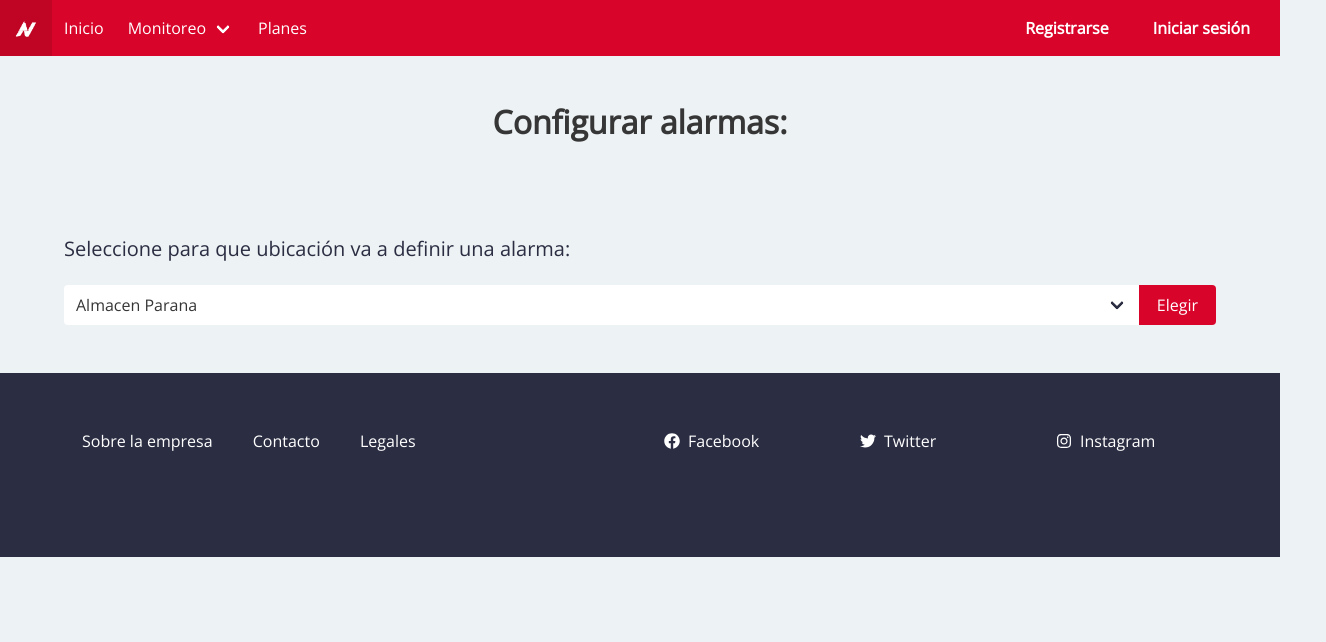
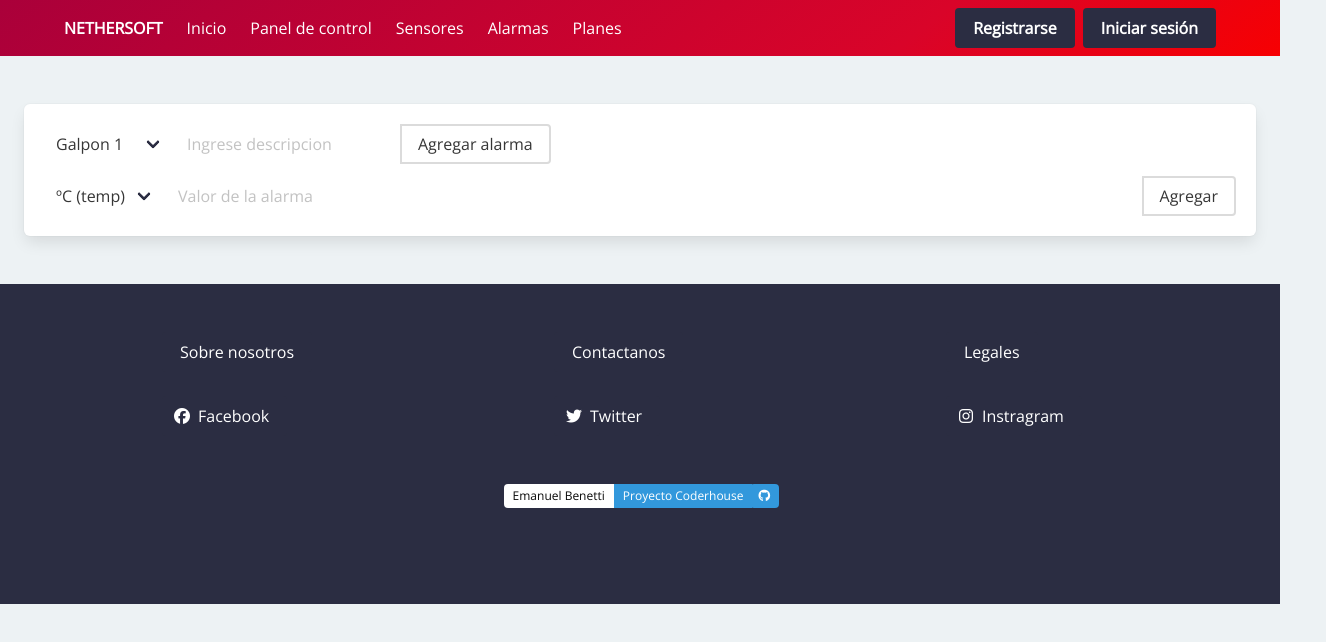
Before and after one commit to emabenetti/Nethersoft-Site, a website: page sitios/alarms.html in a window 1280 px wide. Shown: the whole page, 1326 px wide, since content can reach past the window. Drawn offline with nearby package versions, Linux system fonts and the light colour scheme.

Commit message:
Comenzado trabajo en la pagina de alarma

```diff
--- a/sitios/alarms.html
+++ b/sitios/alarms.html
@@ -1,152 +1,171 @@
 <!DOCTYPE html>
-<html lang="en">
+<html>
 
 <head>
   <meta charset="utf-8">
   <meta http-equiv="X-UA-Compatible" content="IE=edge">
   <meta name="viewport" content="width=device-width, initial-scale=1">
-  <title>Alarmas | Nethersoft</title>
+  <title>Nethersoft | Alarmas</title>
+  <link rel="shortcut icon" href="media/nethersoft.png" type="image/x-icon">
+  <!-- font-awesome cdn -->
+  <script src="https://kit.fontawesome.com/08342775aa.js" crossorigin="anonymous"></script>
   <link rel="stylesheet" href="../css/mystyles.css">
-
 </head>
 
 <body>
-
-  <!-- font-awesome cdn -->
-  <script src='https://cdnjs.cloudflare.com/ajax/libs/font-awesome/5.12.0-2/js/all.min.js'>
-  </script>
-
-
-  <!-- Barra de navegacion. Le agrego "is-primary" para que use el color que defini en el sass como primario
-    El icono de la marca deberia llevar a la web corporativa de la empresa, pero como no es una empresa real te lleva a un rickroll -->
-  <nav class="navbar is-primary" role="navigation" aria-label="main navigation">
+  <section class="hero is-primary is-medium is-bold">
+    <div class="hero-head">
+      <nav class="navbar is-link" role="navigation" aria-label="main navigation">
+        <div class="container">
           <div class="navbar-brand">
-      <a class="navbar-item" href="https://www.youtube.com/watch?v=dQw4w9WgXcQ">
-        <img src="../media/nethersoft.png" width="auto" height="auto">
+            <a class="navbar-item is-boxed" href="../index.html">
+              <strong>NETHERSOFT</strong>
             </a>
-
-      <a role="button" class="navbar-burger" aria-label="menu" aria-expanded="false" data-target="navbarBasicExample">
+            <span class="navbar-burger burger" data-target="navbarMenu">
               <span aria-hidden="true"></span>
               <span aria-hidden="true"></span>
               <span aria-hidden="true"></span>
-      </a>
+            </span>
           </div>
-
-    <div id="navbarBasicExample" class="navbar-menu">
+          <div id="navbarMenu" class="navbar-menu">
             <div class="navbar-start">
-        <a class="navbar-item" href="#">
+              <a class="navbar-item" href="../index.html">
                 Inicio
               </a>
-
-        <div class="navbar-item has-dropdown is-hoverable">
-          <a class="navbar-link">
-            Monitoreo
-          </a>
-          <div class="navbar-dropdown">
               <a class="navbar-item" href="dashboard.html">
-              Vista general
-            </a>
-            <hr class="navbar-divider">
-            <a class="navbar-item" href="alarms.html">
-              Alarmas
+                Panel de control
               </a>
               <a class="navbar-item" href="sensores.html">
                 Sensores
               </a>
-          </div>
-        </div>
-
+              <a class="navbar-item" href="#">
+                Alarmas
+              </a>
               <a class="navbar-item" href="planes.html">
                 Planes
               </a>
             </div>
-
             <div class="navbar-end">
               <div class="navbar-item">
                 <div class="buttons">
-            <a class="button is-primary" href="register.html">
+                  <a class="button is-link" href="register.html">
                     <strong>Registrarse</strong>
                   </a>
-            <a class="button is-primary" href="login.html">
+                  <a class="button is-link" href="#">
                     <strong>Iniciar sesión</strong>
                   </a>
                 </div>
               </div>
             </div>
           </div>
+        </div>
       </nav>
+    </div>
+  </section>
+  <div class="section">
+    <div class="box">
+      <div class="field has-addons">
+        <p class="control">
+          <span class="select">
+            <select>
+              <option>Galpon 1</option>
+              <option>Galpon 2</option>
+              <option>Galpon 3</option>
+              <option>Galpon 4</option>
+              <option>Silo Norte</option>
+              <option>Silo Sur</option>
+              <option>Almacen 1</option>
+            </select>
+          </span>
+        </p>
+        <p class="control">
+          <input class="input" type="text" placeholder="Ingrese descripcion">
+        </p>
+        <p class="control">
+          <a class="button">
+            Agregar alarma
+          </a>
+        </p>
+      </div>
 
-
-  <!-- El titulo es un hero banner (para que tenga el mismo color que la topnav cambiar is-dark por is-primary) -->
-  <section class="hero">
-    <div class="container">
-      <div class="hero-body">
-        <p class="title">
-          Configurar alarmas:
+      <div class="field has-addons">
+        <p class="control">
+          <span class="select">
+            <select>
+              <option>ºC (temp)</option>
+              <option>% (hum)</option>
+            </select>
+          </span>
+        </p>
+        <p class="control is-expanded">
+          <input class="input" type="text" placeholder="Valor de la alarma">
+        </p>
+        <p class="control">
+          <a class="button">
+            Agregar
+          </a>
         </p>
       </div>
     </div>
-  </section>
-
-  <section class="section">
-    <div class="container">
-      <p class="subtitle">Seleccione para que ubicación va a definir una alarma:</p>
-      <!-- has-addons hace que se pegue el field con el boton -->
-      <div class="field has-addons">
-        <!-- is-expanded  es para que el campo ocupe el resto del espacio disponible, mientras que fullwidth es para que intente ocupar el maximo espacio de su contenedor-->
-        <div class="control is-expanded">
-          <div class="select is-fullwidth">
-            <select name="lugar">
-              <option value="almacen_parana">Almacen Parana</option>
-              <option value="galpon_concordia">Galpon Concordia</option>
-              <option value="silo_norte_b">Silo Norte - Granja B</option>
-              <option value="silo_sur_b">Silo Sur - Granja B</option>
-              <option value="deposito_bsas">Depósito Buenos Aires</option>
-            </select>
   </div>
-        </div>
-        <div class="control">
-          <button type="submit" class="button is-primary">Elegir</button>
-        </div>
-      </div>
-    </div>
-  </section>
 
   <footer class="footer">
     <div class="container">
       <div class="columns">
-        <div class="column">
-          <a class="button is-dark" href="aboutus.html">Sobre la empresa</a>
-          <a class="button is-dark" href="contact.html">Contacto</a>
+        <div class="column is-4 is-offset-1">
+          <a class="button is-dark" href="aboutus.html">Sobre nosotros</a>
+        </div>
+        <div class="column is-4">
+          <a class="button is-dark" href="contact.html">Contactanos</a>
+        </div>
+        <div class="column is-4">
           <a class="button is-dark" href="terms.html">Legales</a>
         </div>
-        <div class="column is-2">
-          <a class="button is-dark">
+      </div>
+      <div class="columns">
+        <div class="column is-4 is-offset-1">
+          <p class="button is-dark">
             <span class="icon">
               <i class="fab fa-facebook"></i>
             </span>
             <span>Facebook</span>
-          </a>
+          </p>
         </div>
-        <div class="column is-2">
-          <a class="button is-dark">
+        <div class="column is-4">
+          <p class="button is-dark">
             <span class="icon">
               <i class="fab fa-twitter"></i>
             </span>
             <span>Twitter</span>
-          </a>
+          </p>
+
         </div>
-        <div class="column is-2">
-          <a class="button is-dark">
+        <div class="column is-4">
+          <p class="button is-dark">
             <span class="icon">
               <i class="fab fa-instagram"></i>
             </span>
-            <span>Instagram</span>
+            <span>Instragram</span>
+          </p>
+        </div>
+      </div>
+    </div>
+    </div>
+    <div class="content has-text-centered mt-6">
+      <div class="control level-item">
+        <a href="https://github.com/emabenetti/Coderhouse-Bulma">
+          <div class="tags has-addons">
+            <span class="tag is-white">Emanuel Benetti</span>
+            <span class="tag is-info">Proyecto Coderhouse</span>
+            <span class="icon">
+              <i class="tag is-info fab fa-github"></i></span>
+          </div>
         </a>
       </div>
     </div>
     </div>
   </footer>
+  <script type="text/javascript" src="../js/scripts.js"></script>
 </body>
 
 </html>
```
Lines whose indentation alone changed are shown as unchanged.
